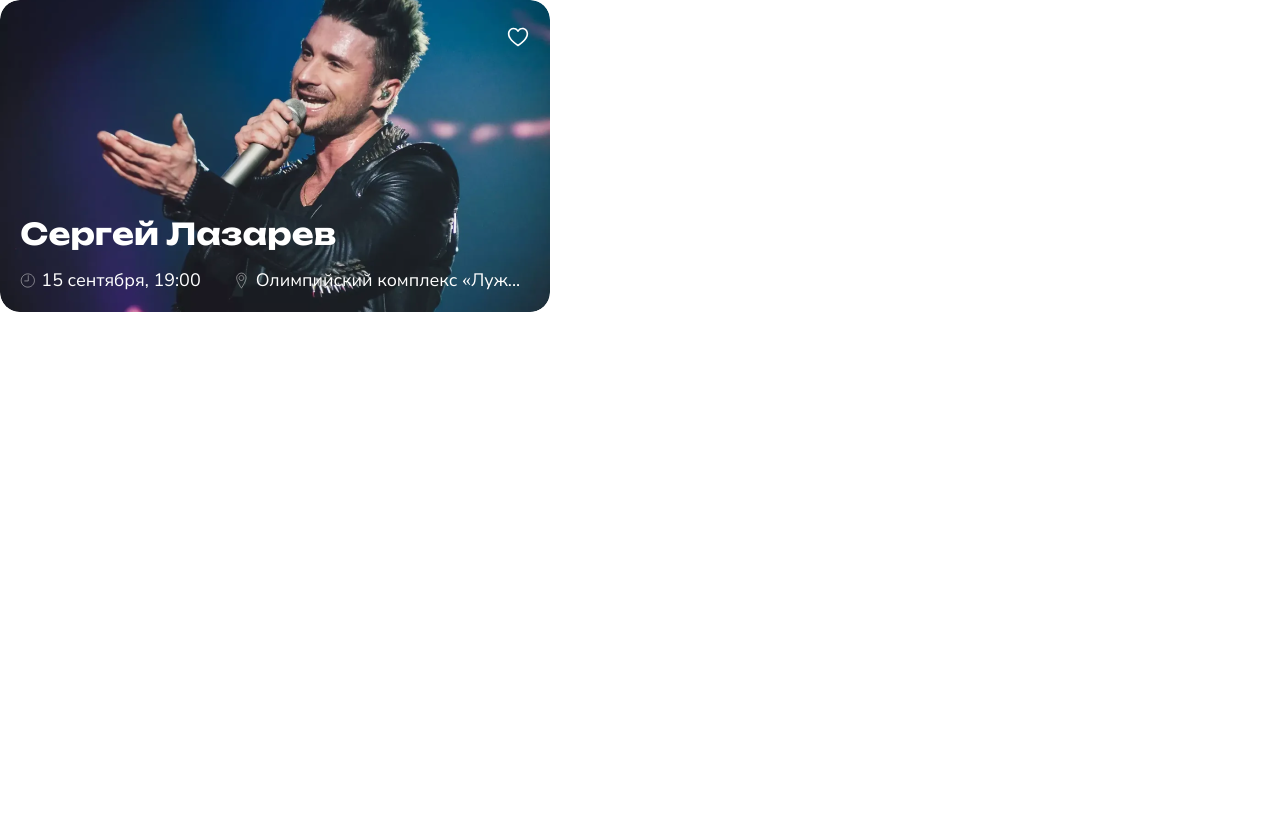
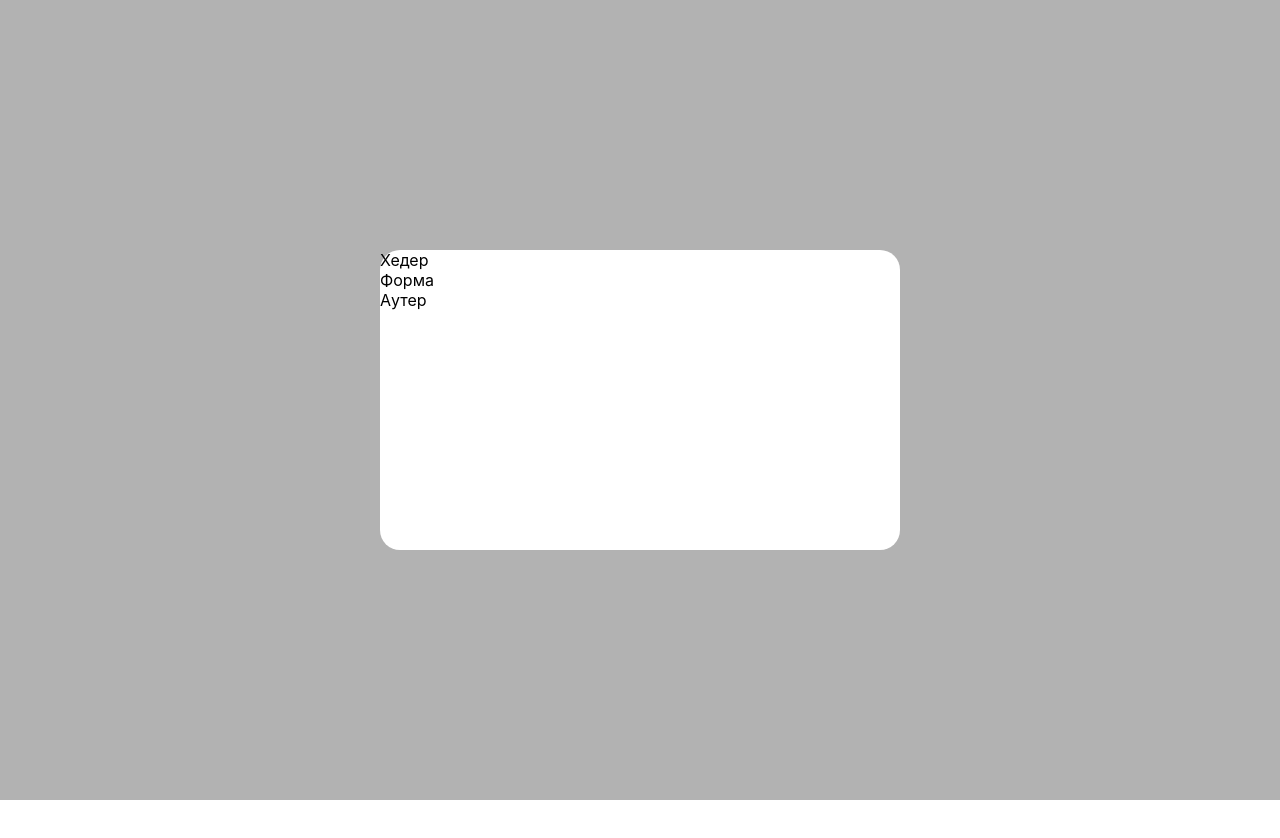
Before and after one commit to by-the-ticket-take-the-ride/frontend, a React (Create React App) app: page / in a window 1280 px wide. Shown: the top 838 px of the page. Before the commit the page ends 800 px from the top, so only its background shows below. Built offline with nearby package versions, Linux system fonts and the light colour scheme.

Commit message:
feat: настройка структуры блока регистрации

```diff
--- a/src/App.jsx
+++ b/src/App.jsx
@@ -1,7 +1,7 @@
 import "./App.css";
 import { Routes, Route } from "react-router-dom";
+import Main from "./components/Main/Main";
 
-import EventCard from "./components/EventCard/EventCard";
 
 function App() {
   return (
@@ -10,7 +10,7 @@ function App() {
         <Route
           exact
           path="/"
-          element={<EventCard />}
+          element={<Main/>}
         >
         </Route>
       </Routes>
--- a/src/components/Main/Main.css
+++ b/src/components/Main/Main.css
@@ -0,0 +1,4 @@
+.content {
+  width: 100%;
+  min-height: 2000px;
+}
--- a/src/components/Main/Main.jsx
+++ b/src/components/Main/Main.jsx
@@ -1,9 +1,10 @@
+import './Main.css';
 import React from 'react';
 import Register from './Register/Register';
 
 function Main() {
   return (
-    <main className="content section">
+    <main className="content">
       <Register/>
     </main>
   )
--- a/src/components/Main/Register/Register.css
+++ b/src/components/Main/Register/Register.css
@@ -1,9 +1,16 @@
+
+.cover-blackout {
+  position: fixed;
+  display: flex;
+  justify-content: center;
+  align-items: center;
+  width: 100vw;
+  min-height: 100vh;
+  background-color: rgba(0, 0, 0, .3);
+}
 .popup-auth {
-  position: fixed;
-  left: 50%;
-  top: 50%;
   width: 520px;
-  height: 1000px;
+  height: 300px;
   border-radius: 20px;
   background-color: #fff;
 }
--- a/src/components/Main/Register/Register.jsx
+++ b/src/components/Main/Register/Register.jsx
@@ -5,11 +5,15 @@ import AuthBottom from "../AuthBottom/AuthBottom";
 
 function Register() {
   return (
-    <div className="popup-auth">
-      <AuthTop/>
-      <AuthForm/>
-      <AuthBottom/>
-    </div>
+    <>
+      <div className="cover-blackout">
+        <div className="popup-auth">
+          <AuthTop/>
+          <AuthForm/>
+          <AuthBottom/>
+        </div>
+      </div>
+    </>
   );
 }
 
```
